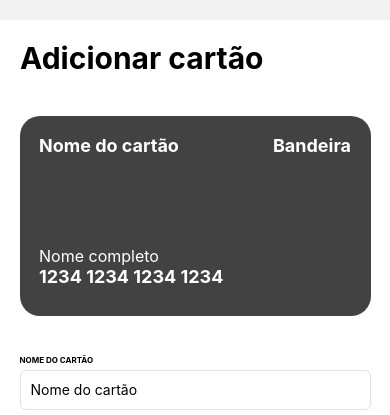
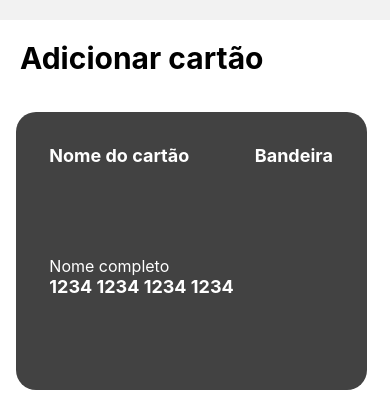
Before and after one commit to samuelalves3324/desafio-neopro, a React Native app: screen /AddCards in a window 390 px wide. Shown: the top 415 px of the page. Built offline with nearby package versions, Linux system fonts and the light colour scheme.

Commit message:
create cards carousel

```diff
--- a/src/components/Card.js
+++ b/src/components/Card.js
@@ -1,6 +1,8 @@
-import { StyleSheet, Text, View } from 'react-native';
+import { Dimensions, StyleSheet, Text, View } from 'react-native';
 
-export default function Card({cardName, fullName, cardNumber, brand}) {
+const { height, width } = Dimensions.get('window');
+
+export default function Card({ cardName, fullName, cardNumber, brand }) {
   return (
     <View style={styles.container}>
       <View style={styles.header}>
@@ -17,10 +19,10 @@ export default function Card({cardName, fullName, cardNumber, brand}) {
 
 const styles = StyleSheet.create({
   container: {
-    margin: '5%',
-    padding: '5%',
-    width: '90%',
-    height: 200,
+    margin: width * 0.04,
+    width: width * 0.9,
+    height: height * 0.33,
+    padding: height * 0.04,
     borderRadius: 20,
     backgroundColor: '#424242',
   },
--- /dev/null
+++ b/src/components/Slider.js
@@ -0,0 +1,66 @@
+import { useRef, useState } from "react";
+import { Dimensions, View, FlatList } from "react-native";
+import { useSelector } from "react-redux";
+import Card from "./Card";
+import { StyleSheet } from "react-native";
+
+const { width } = Dimensions.get('window');
+const viewConfigRef = { viewAreaCoveragePercentThreshold: 95 };
+
+export default function Slider() {
+  const [currentIndex, setcurrentIndex] = useState(0);
+  let flastListRef = useRef();
+  const onViewRef = useRef(({ viewableItems }) => {
+    if (viewableItems[0]?.hasOwnProperty('index')) {
+      setcurrentIndex(viewableItems[0].index);
+    }
+  }).current;
+  const cards = useSelector(state => state.addCardReducer.cards);
+  const hidden = useSelector(state => state.changeVisibilityReducer.hidden);
+  const renderItems = ({ item }) => (
+    <Card cardName={item.cardName} fullName={item.fullName} cardNumber={hidden ? '**** **** **** ****' : item.cardNumber} />
+  )
+  return (
+    <View>
+      <FlatList
+        renderItem={renderItems}
+        data={cards}
+        horizontal
+        pagingEnabled
+        showsHorizontalScrollIndicator={false}
+        keyExtractor={(_item, index) => index.toString()}
+        ref={(ref) => {
+          flastListRef.current = ref;
+        }}
+        viewabilityConfig={viewConfigRef}
+        onViewableItemsChanged={onViewRef}
+        snapToInterval={width * 0.98}
+      />
+      {
+        cards.length > 1 &&
+        <View style={styles.dotsContainer}>
+          {cards.map((_item, index) => (
+            <View
+              key={index*100}
+              style={[styles.dot, { backgroundColor: index === currentIndex ? 'black' : 'grey' }]}
+            />
+          ))}
+        </View>
+      }
+    </View>
+  )
+}
+
+const styles = StyleSheet.create({
+  dotsContainer: {
+    flexDirection: 'row',
+    justifyContent: 'center',
+    marginTop: 10,
+  },
+  dot: {
+    width: 10,
+    height: 10,
+    borderRadius: 50,
+    marginHorizontal: 1,
+  }
+});
--- a/src/pages/Home.js
+++ b/src/pages/Home.js
@@ -1,23 +1,22 @@
 import { StyleSheet, Text, View, TouchableOpacity, ScrollView } from 'react-native';
-import { useSelector, useDispatch } from 'react-redux';
-import Card from '../components/Card';
+import { useDispatch } from 'react-redux';
+import Slider from '../components/Slider';
 import { changeCardNumbersVisibility } from '../redux/actions';
 
+
 export default function Home({ navigation }) {
-  const cards = useSelector(state => state.addCardReducer.cards);
-  const hidden = useSelector(state => state.changeVisibilityReducer.hidden);
   const dispatch = useDispatch();
   return (
     <ScrollView style={styles.container}>
       <View>
         <View style={styles.header}>
           <Text style={styles.title}>Cartões</Text>
-          <TouchableOpacity style={styles.button} onPress={ () => navigation.navigate('AddCards') }>
+          <TouchableOpacity style={styles.button} onPress={() => navigation.navigate('AddCards')}>
             <Text style={styles.buttonTitle}>+</Text>
           </TouchableOpacity>
         </View>
-          { cards.map((item) => <Card fullName={item.fullName} cardName={item.cardName} cardNumber={ hidden ? '**** **** **** ****' : item.cardNumber}/>) }
-        <TouchableOpacity style={styles.hideButton} onPress={ () => dispatch(changeCardNumbersVisibility()) }>
+        <Slider />
+        <TouchableOpacity style={styles.hideButton} onPress={() => dispatch(changeCardNumbersVisibility())}>
           <Text style={styles.hideButtonTitle}>ESCONDER NÚMERO</Text>
         </TouchableOpacity>
       </View>
@@ -61,5 +60,5 @@ const styles = StyleSheet.create({
   hideButtonTitle: {
     fontSize: 15,
     fontWeight: 'bold',
-  }
+  },
 });
```
